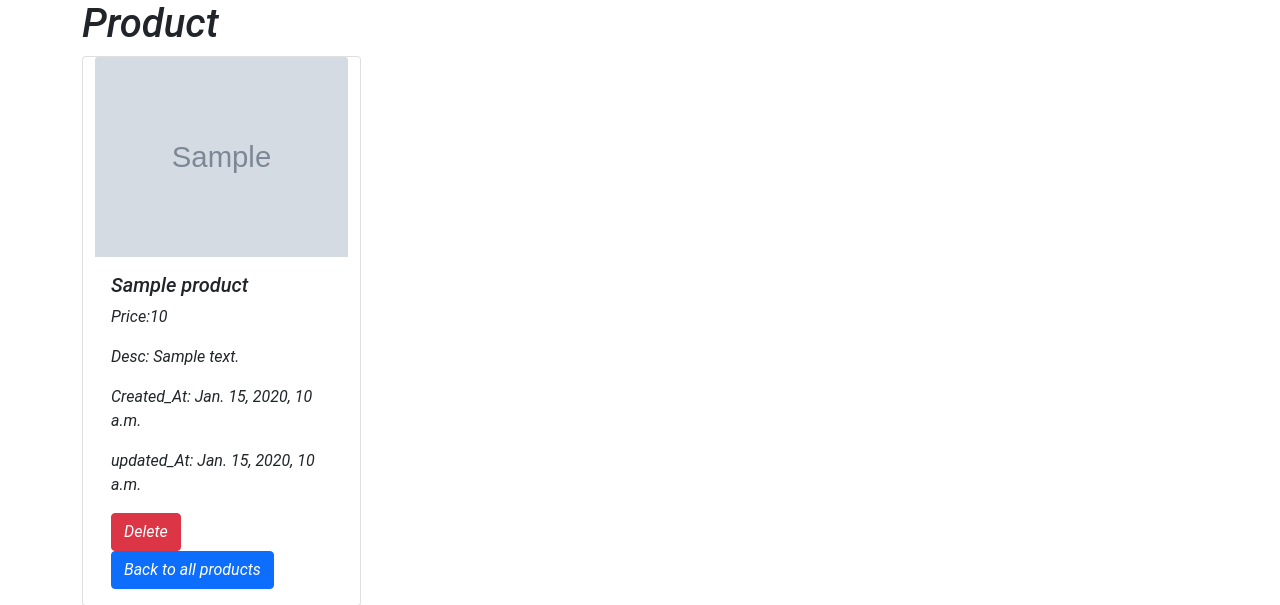
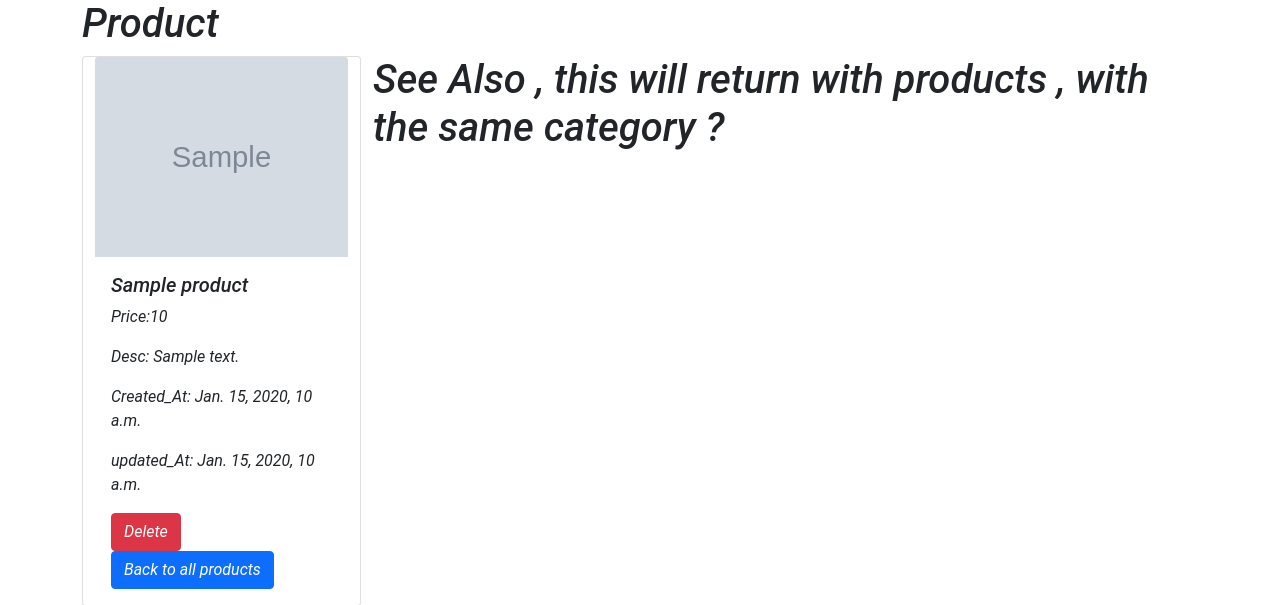
Before and after one commit to NohaAShehab/ICC-DjangoMenofia42, a Django app: page /amazon/products/1 in a window 1280 px wide. Shown: the part 56-661 px from the top of the page. Run offline with Django 4.2, Linux system fonts and the light colour scheme; tables that the repository leaves empty hold one stand-in row (values such as "Sample post"); grey boxes marked "Sample" are stand-in pictures.

Commit message:
backword relation

```diff
--- a/iti/amazon/models.py
+++ b/iti/amazon/models.py
@@ -35,7 +35,9 @@ class Product(models.Model):
     desc = models.TextField(null=True)
 
     # each product must belong to one category (FK)
-    category = models.ForeignKey(Category, null=True, default=1, on_delete=models.CASCADE)
+    category = models.ForeignKey(Category, null=True,
+                default=1, on_delete=models.CASCADE,
+                related_name='cat_products')
 
     def __str__(self):
         return self.name
@@ -48,3 +50,7 @@ class Product(models.Model):
 
     def get_all_url(self):
         return reverse("productsindex")
+
+
+    def get_absolute_url(self):
+        return reverse("productDetails", args=[self.id])
--- a/iti/amazon/templates/amazon/show.html
+++ b/iti/amazon/templates/amazon/show.html
@@ -34,8 +34,27 @@
 
       </div>
     </div>
+
+        <div class="col-9">
+                <h1> See Also , this will return with products , with
+                    the same category ?
+
+                </h1>
+
+<!--            {{product.category}}  /// category object  ///-->
+<!--            {{product.category.cat_products.all}}-->
+
+            {% for p in product.category.cat_products.all%}
+
+                {% if p.id !=  product.id%}
+                <li> <a href="{{p.get_absolute_url}}"> {{p.name}} </a></li>
+                {% endif %}
+            {% endfor %}
+
+        </div>
      </div>
     </div>
+
 </div>
 
 
```
